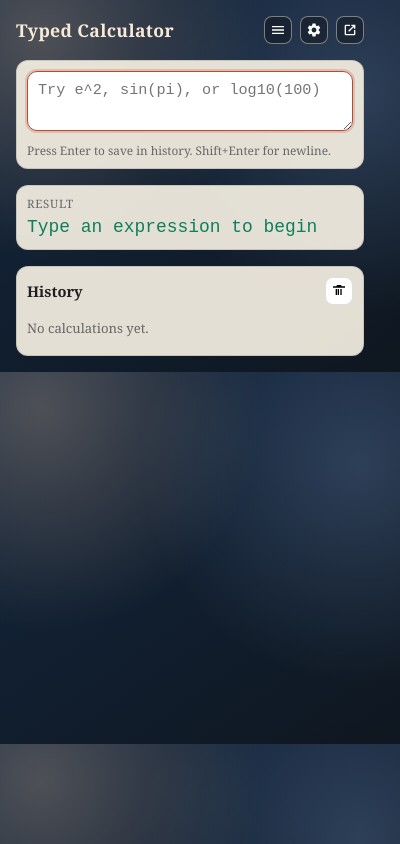
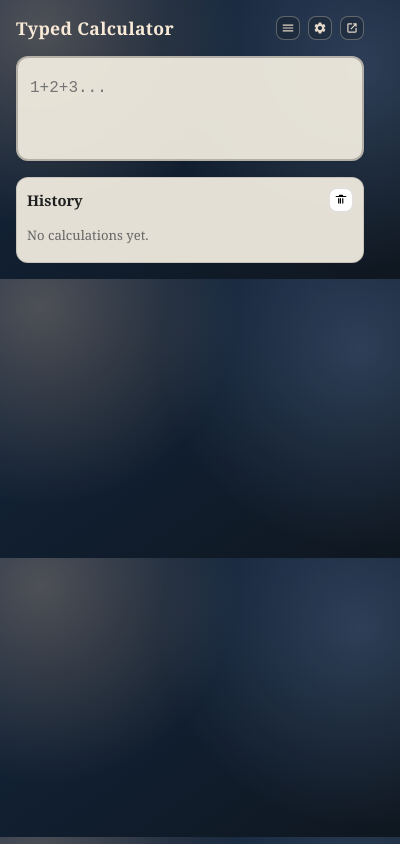
Before and after one commit to johnmarcampbell/slate_calculator, a browser extension: page popup.html in a window 400 px wide. Drawn offline with Linux system fonts and the light colour scheme.

Commit message:
Implement Phase 1 & 2 UI refinements: flat history, input prominence, unified calculation panel

```diff
--- a/popup.html
+++ b/popup.html
@@ -164,20 +164,18 @@
 
       <section id="calculatorView" class="view-panel" aria-label="Calculator view">
 
-        <section class="input-panel">
+        <section class="calculation-panel">
           <label class="visually-hidden" for="expressionInput">Expression</label>
           <textarea
             id="expressionInput"
-            rows="2"
+            rows="1"
             spellcheck="false"
-            placeholder="Try e^2, sin(pi), or log10(100)"
+            placeholder="1+2+3..."
           ></textarea>
-          <p id="hint" class="hint">Press Enter to save in history. Shift+Enter for newline.</p>
-        </section>
 
-        <section class="result-panel" aria-live="polite">
-          <p class="result-label">Result</p>
-          <p id="resultText" class="result-value">Type an expression to begin</p>
+          <div class="result-display" aria-live="polite">
+            <p id="resultText" class="result-value"></p>
+          </div>
         </section>
 
         <section class="history-panel" aria-label="Calculation history">
--- a/popup.js
+++ b/popup.js
@@ -30,6 +30,7 @@
   const isDetachedWindow = new URLSearchParams(window.location.search).get("detached") === "1";
 
   const expressionInput = document.getElementById("expressionInput");
+  const calculationPanel = expressionInput.closest(".calculation-panel");
   const resultText = document.getElementById("resultText");
   const historyList = document.getElementById("historyList");
   const clearHistoryButton = document.getElementById("clearHistoryButton");
@@ -126,7 +127,7 @@
 
     resultText.classList.toggle("error", Boolean(isError));
     resultText.classList.toggle("success", !isError);
-    expressionInput.classList.toggle("error", Boolean(isError));
+    calculationPanel.classList.toggle("error", Boolean(isError));
   }
 
   function setGraphStatus(message, isError) {
@@ -660,8 +661,8 @@
       if (!expressionInput.value.trim()) {
         hasShownValidResult = false;
         lastValidResultText = "";
-        setResultMessage("Type an expression to begin", false);
-        expressionInput.classList.remove("error");
+        setResultMessage("", false);
+        calculationPanel.classList.remove("error");
         return;
       }
       evaluateCurrentExpression(false);
@@ -681,7 +682,7 @@
     expressionInput.value = "";
     hasShownValidResult = false;
     lastValidResultText = "";
-    setResultMessage("Type an expression to begin", false);
+    setResultMessage("", false);
     expressionInput.focus();
     expressionInput.setSelectionRange(0, 0);
     updateCaretSnapshot();
--- a/styles.css
+++ b/styles.css
@@ -137,8 +137,6 @@ body.detached {
   background: rgba(249, 234, 215, 0.35);
 }
 
-.input-panel,
-.result-panel,
 .history-panel,
 .graph-controls-panel,
 .graph-canvas-panel {
@@ -147,6 +145,15 @@ body.detached {
   border-radius: 12px;
   padding: 10px;
   backdrop-filter: blur(1px);
+}
+
+.calculation-panel {
+  background: var(--panel);
+  border: 2px solid rgba(31, 31, 31, 0.25);
+  border-radius: 12px;
+  padding: var(--space-md);
+  backdrop-filter: blur(1px);
+  box-shadow: 0 1px 3px rgba(0, 0, 0, 0.08);
 }
 
 .graph-label {
@@ -231,56 +238,38 @@ body.detached {
 
 #expressionInput {
   width: 100%;
-  resize: vertical;
-  min-height: 60px;
-  max-height: 110px;
+  resize: none;
   border-radius: 10px;
-  border: 1px solid var(--border);
-  padding: 8px 10px;
+  border: none;
+  padding: var(--space-sm) 0;
   font-family: "Courier New", Courier, monospace;
-  font-size: 0.95rem;
+  font-size: 1rem;
   line-height: 1.35;
+  background: transparent;
 }
 
 #expressionInput:focus {
-  border-color: var(--accent);
-  outline: 2px solid rgba(184, 74, 45, 0.22);
+  outline: none;
 }
 
-#expressionInput.error {
+.calculation-panel.error {
   border-color: var(--bad);
-  outline: 2px solid rgba(177, 37, 37, 0.15);
 }
 
-.hint {
-  margin: 6px 0 0;
-  font-size: 0.74rem;
-  color: var(--muted);
-}
-
-.hint.error {
-  color: var(--bad);
-}
-
-.result-label {
-  margin: 0;
-  font-size: 0.72rem;
-  letter-spacing: 0.06em;
-  text-transform: uppercase;
-  color: var(--muted);
+.result-display {
+  margin-top: var(--space-sm);
 }
 
 .result-value {
-  margin: 5px 0 0;
-  font-size: 1.12rem;
+  margin: 0;
+  font-size: 1.25rem;
+  font-weight: 600;
   line-height: 1.3;
   min-height: 1.3em;
   font-family: "Courier New", Courier, monospace;
   word-break: break-word;
-}
-
-.result-value.success {
-  color: var(--ok);
+  color: #000;
+  text-align: right;
 }
 
 .result-value.error {
@@ -314,8 +303,8 @@ body.detached {
 }
 
 .icon-button {
-  width: 28px;
-  height: 28px;
+  width: 24px;
+  height: 24px;
   padding: 0;
   display: inline-flex;
   align-items: center;
@@ -323,19 +312,20 @@ body.detached {
 }
 
 .icon-button svg {
-  width: 16px;
-  height: 16px;
+  width: 14px;
+  height: 14px;
   fill: currentColor;
 }
 
 .topbar-button {
-  background: rgba(10, 10, 10, 0.35);
-  border-color: rgba(249, 234, 215, 0.45);
-  color: #fff;
+  background: rgba(10, 10, 10, 0.2);
+  border-color: rgba(249, 234, 215, 0.3);
+  color: rgba(249, 234, 215, 0.9);
 }
 
 .topbar-button:hover {
-  border-color: rgba(255, 255, 255, 0.8);
+  border-color: rgba(255, 255, 255, 0.6);
+  background: rgba(10, 10, 10, 0.3);
   color: #fff;
 }
 
```
